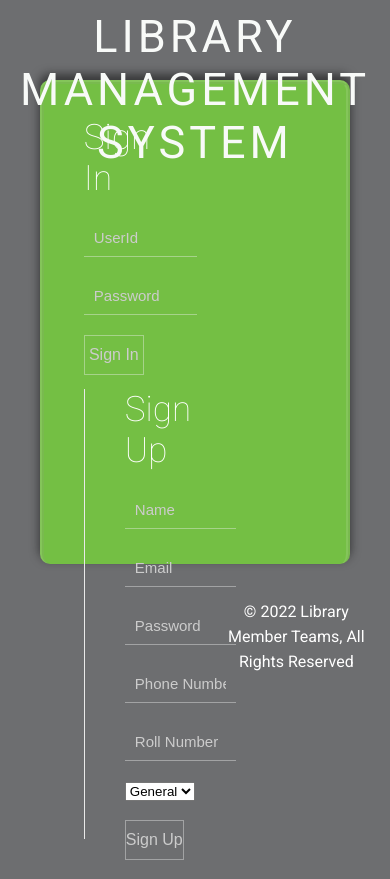
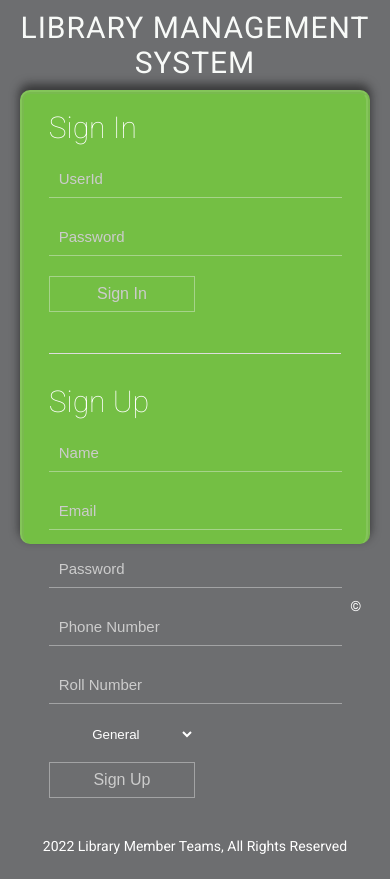
Before and after one commit to SurajShrestha0/Library-Management-System, a PHP site: page / in a window 390 px wide. Run offline with PHP 8.4, Linux system fonts and the light colour scheme.

Commit message:
Update style.css
media screen add

```diff
--- a/css/style.css
+++ b/css/style.css
@@ -50,8 +50,6 @@ h1 {
    font-weight: 400;
 
     letter-spacing: 4px;
-
-    height: 60px;
     color: #f8faf8;
 }
 
@@ -224,11 +222,11 @@ input[type="text"], input[type="password"] {
 
 /*-- Index-Page-Styling --*/
 
-/*--- Responsive Code ---*/
+
 
 @media screen and (max-width: 1920px) {
     h1 {
-        margin: 1000px 0;
+        margin: 100px 0;
     }
 }
 
@@ -246,7 +244,7 @@ input[type="text"], input[type="password"] {
 
 @media screen and (max-width: 1366px) {
     h1 {
-        margin: 1px 0;
+        margin: 50px 0;
     }
     .container {
         width: 57%;
@@ -255,4 +253,212 @@ input[type="text"], input[type="password"] {
     /*--agileits--*/
 }
 
+@media screen and (max-width: 1280px) {
+    .container {
+        width: 60%;
+    }
+}
+
+@media screen and (max-width: 1024px) {
+    .container {
+        width: 76%;
+    }
+}
+
+@media screen and (max-width: 966px) {
+    .container {
+        width: 80%;
+    }
+    .footer {
+        margin: 50px 20px 20px;
+    }
+}
+
+@media screen and (max-width: 853px) {
+    .login {
+        padding-right: 36px;
+    }
+    .register {
+        padding-left: 36px;
+    }
+    .social-icons ul li {
+        width: 32.8%;
+    }
+    .register p {
+        font-size: 14px;
+    }
+}
+
+@media screen and (max-width: 800px) {
+    h1 {
+        font-size: 43px;
+    }
+    .login {
+        padding-right: 35px;
+    }
+    .register {
+        padding-left: 34px;
+    }
+    .social-icons ul li span.icons {
+        width: 28px;
+    }
+}
+
+@media screen and (max-width: 768px) {
+    .container {
+        width: 85%;
+    }
+    .register p {
+        font-size: 13.8px;
+    }
+}
+
+@media screen and (max-width: 736px) {
+    h1 {
+        font-size: 40px;
+    }
+    .container {
+        width: 87%;
+        padding: 35px;
+    }
+    .login {
+        padding-right: 34px;
+    }
+    .register {
+        padding-left: 33px;
+    }
+    .social-icons ul li a span {
+        font-size: 14px;
+    }
+    .register p {
+        font-size: 13.2px;
+    }
+}
+
+@media screen and (max-width: 667px) {
+    h1 {
+        font-size: 35px;
+        letter-spacing: 3px;
+    }
+    .container {
+        width: 55%;
+        padding: 50px;
+    }
+    .login {
+        padding: 0;
+        width: 100%;
+        margin-bottom: 50px;
+    }
+    .register {
+        padding: 40px 0 0 0;
+        width: 100%;
+        border: none;
+        border-top: 1px solid #DDD;
+    }
+}
+
+@media screen and (max-width: 603px) {
+    h1 {
+        letter-spacing: 2px;
+    }
+}
+
+@media screen and (max-width: 568px) {
+    h1 {
+        letter-spacing: 1px;
+        margin: 30px 0;
+    }
+    .container {
+        width: 60%;
+        padding: 40px;
+    }
+}
+
+@media screen and (max-width: 533px) {
+    h1 {
+        font-size: 32px;
+    }
+}
+
+@media screen and (max-width: 480px) {
+    .container {
+        width: 70%;
+        padding: 35px;
+    }
+    .send-button input[type="submit"] {
+        width: 50%;
+        padding: 8px 0;
+    }
+}
+
+@media screen and (max-width: 414px) {
+    h1 {
+        font-size: 30px;
+    }
+    .container {
+        width: 75%;
+        padding: 25px;
+    }
+    .login {
+        margin-bottom: 30px;
+    }
+    h2 {
+        font-size: 30px;
+        margin-bottom: 15px;
+    }
+    .register {
+        padding: 30px 0 0 0;
+    }
+    .footer p {
+        font-size: 14px;
+    }
+}
+
+@media screen and (max-width: 384px) {
+    h1 {
+        letter-spacing: 0px;
+    }
+}
+
+@media screen and (max-width: 375px) {
+    .social-icons ul li span.icons {
+        width: 27px;
+    }
+    .register p {
+        font-size: 13px;
+        line-height: 23px;
+    }
+}
+
+@media screen and (max-width: 360px) {
+    .container {
+        width: 80%;
+        padding: 20px;
+    }
+}
+
+@media screen and (max-width: 320px) {
+    .social-icons ul li {
+        width: 32.7%;
+    }
+    .social-icons ul li span.icons {
+        width: 25px;
+    }
+    .social-icons ul li a span {
+        font-size: 12.4px;
+    }
+}
+
+#Category{
+ width:50%;
+ color: rgb(255, 255, 255);
+ text-align: center;
+ background: transparent;
+ border: transparent;
+
+}
+
+
+
+
 /*--- Responsive Code ---*/
```
